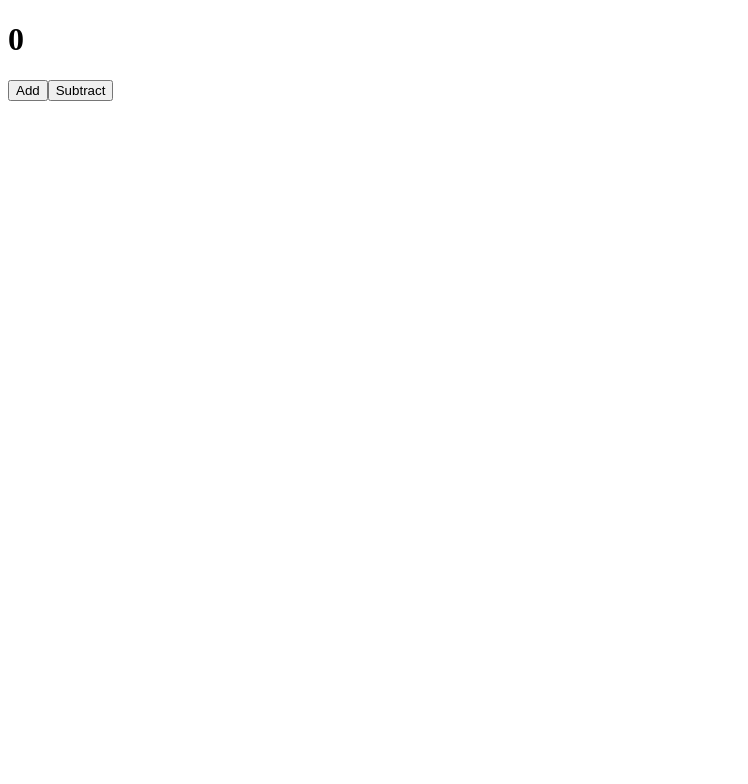
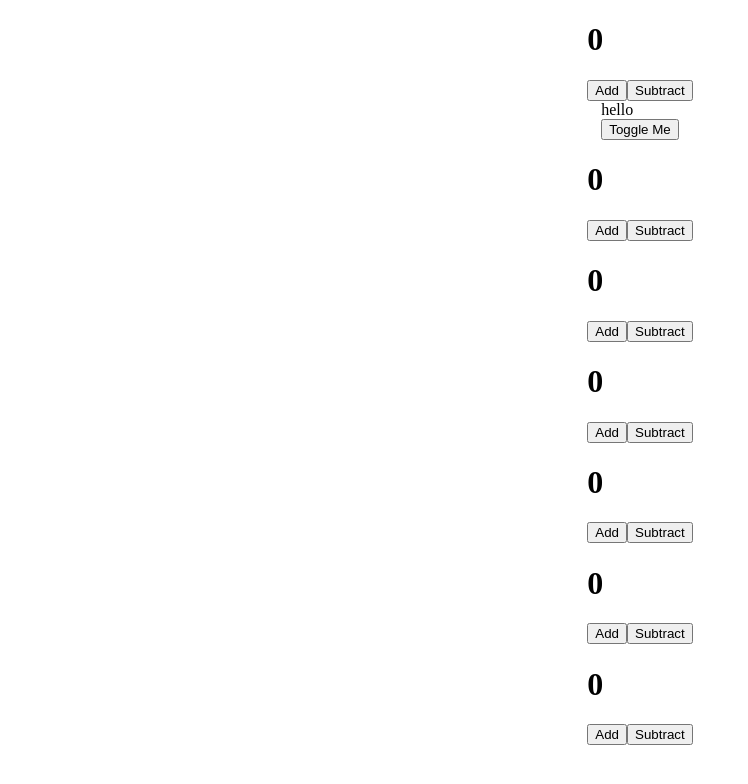
Before and after one commit to jakeegbert04/fe-assignments, a React (Create React App) app in the folder react-widgets/: page / in a window 1280 px wide. Shown: the top 784 px of the page, without its empty margins (0-748 px from the left). Built offline with nearby package versions, Linux system fonts and the light colour scheme.

Commit message:
finished second widget

```diff
--- a/react-widgets/src/components/App.js
+++ b/react-widgets/src/components/App.js
@@ -1,9 +1,19 @@
 import Counter from "./counter/Counter"
+import GreetingToggle from "./greetingToggle/GreetingToggle";
+
+import "../styles/app.scss"
 
 export default function App() {
   return (
     <div className="App">
       <Counter />
+      <GreetingToggle />
+      <Counter />
+      <Counter />
+      <Counter />
+      <Counter />
+      <Counter />
+      <Counter />
 
     </div>
   );
--- a/react-widgets/src/components/counter/Counter.js
+++ b/react-widgets/src/components/counter/Counter.js
@@ -25,8 +25,8 @@ export default class Counter extends Component {
 
   render() {
     return (
-      <div className="counter-contaimer">
-        <div className="display-number"><h1>{this.state.count}</h1></div>
+      <div className="main-container counter">
+        <div className="display display-number"><h1>{this.state.count}</h1></div>
         <CounterControls
         handleClickAdd={this.handleClickAdd}
         handleClickMinus={this.handleClickMinus}
--- /dev/null
+++ b/react-widgets/src/components/greetingToggle/GreetingToggle.js
@@ -0,0 +1,29 @@
+import { Component } from "react";
+
+export default class GreetingToggle extends Component {
+  constructor() {
+    super();
+
+    this.state = {
+      toggle: false
+    }
+
+    this.handleToggle = this.handleToggle.bind(this)
+
+  }
+
+  handleToggle() {
+    this.setState((prevState) => ({ toggle: !prevState.toggle }))
+  }
+
+  render() {
+    const { toggle } = this.state
+    return (
+      <div className="main-container greeting-toggle">
+        <div className="display display-greeting">{toggle ? "googbye" : "hello"} </div>
+        <button onClick={this.handleToggle}>Toggle Me</button>
+
+      </div>
+    )
+  }
+}
--- a/react-widgets/src/index.js
+++ b/react-widgets/src/index.js
@@ -1,6 +1,8 @@
 import React from 'react';
 import ReactDOM from 'react-dom/client';
 import App from './components/App';
+
+// import "./styles/app.scss"
 
 
 const root = ReactDOM.createRoot(document.getElementById('root'));
--- /dev/null
+++ b/react-widgets/src/styles/app.scss
@@ -0,0 +1,15 @@
+body {
+  width: 100%;
+  height: 100%;
+  margin: 0;
+}
+
+.App {
+  width: 100%;
+  height: 100%;
+  display: flex;
+  flex-direction: column;
+  justify-content: center;
+  align-items: center;
+
+}
```
